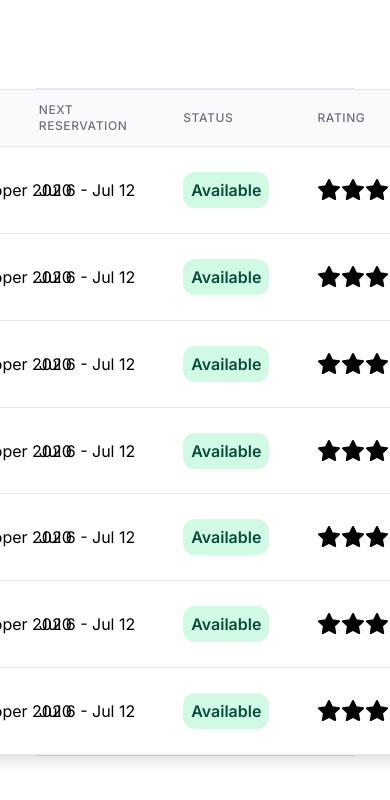
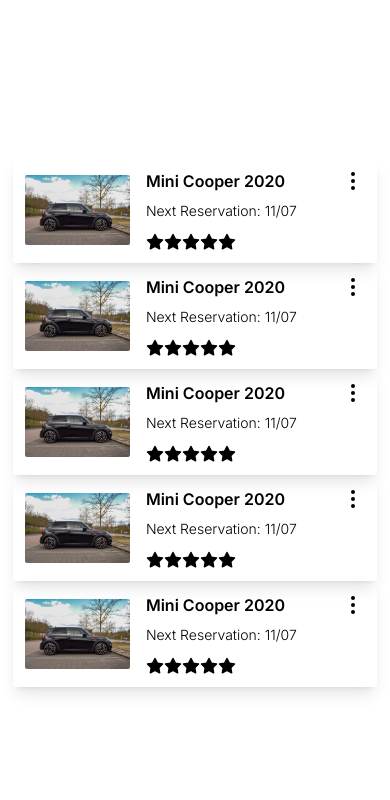
Before and after one commit to Savio-Anjos/Teste-JetSolucoesWeb, a Next.js app: page / in a window 390 px wide. Shown: the top 800 px of the page. Built offline with nearby package versions, Linux system fonts and the light colour scheme.

Commit message:
feat: :iphone: Configured responsiveness

```diff
--- a/src/app/components/table.tsx
+++ b/src/app/components/table.tsx
@@ -1,9 +1,184 @@
+"use client";
+
 import { MoreVertical, Star } from "lucide-react";
 import Image from "next/image";
 
 import cooper from "@/app/assets/mine-cooper.jpeg";
+import { useEffect, useState } from "react";
 
 export function Table() {
+  const [isDesktop, setIsDesktop] = useState<boolean>(true);
+
+  useEffect(() => {
+    const handleResize = () => {
+      setIsDesktop(window.innerWidth > 768);
+    };
+
+    window.addEventListener("resize", handleResize);
+
+    handleResize();
+
+    return () => {
+      window.removeEventListener("resize", handleResize);
+    };
+  });
+
+  if (!isDesktop) {
+    return (
+      <div className="block">
+        <section className=" flex justify-between p-3 flex-1  rounded-sm  shadow-lg">
+          <div className=" flex  items-center me-4">
+            <Image
+              className="rounded-sm  flex "
+              src={cooper}
+              alt="Mini Cooper"
+              height={100}
+            />
+          </div>
+          <div className="flex w-11/12 justify-between ">
+            <div className="flex flex-col ">
+              <h3 className="font-semibold mb-2 text-md">Mini Cooper 2020</h3>
+              <span className="mb-3 font-light text-sm">
+                Next Reservation: 11/07
+              </span>
+              <div className="flex">
+                <Star size={18} fill="" />
+                <Star size={18} fill="" />
+                <Star size={18} fill="" />
+                <Star size={18} fill="" />
+                <Star size={18} fill="" />
+              </div>
+            </div>
+
+            <div>
+              <MoreVertical />
+            </div>
+          </div>
+        </section>
+
+        <section className=" flex justify-between p-3 flex-1  rounded-sm  shadow-lg">
+          <div className=" flex  items-center me-4">
+            <Image
+              className="rounded-sm  flex "
+              src={cooper}
+              alt="Mini Cooper"
+              height={100}
+            />
+          </div>
+          <div className="flex w-11/12 justify-between ">
+            <div className="flex flex-col ">
+              <h3 className="font-semibold mb-2 text-md">Mini Cooper 2020</h3>
+              <span className="mb-3 font-light text-sm">
+                Next Reservation: 11/07
+              </span>
+              <div className="flex">
+                <Star size={18} fill="" />
+                <Star size={18} fill="" />
+                <Star size={18} fill="" />
+                <Star size={18} fill="" />
+                <Star size={18} fill="" />
+              </div>
+            </div>
+
+            <div>
+              <MoreVertical />
+            </div>
+          </div>
+        </section>
+
+        <section className=" flex justify-between p-3 flex-1  rounded-sm  shadow-lg">
+          <div className=" flex  items-center me-4">
+            <Image
+              className="rounded-sm  flex "
+              src={cooper}
+              alt="Mini Cooper"
+              height={100}
+            />
+          </div>
+          <div className="flex w-11/12 justify-between ">
+            <div className="flex flex-col ">
+              <h3 className="font-semibold mb-2 text-md">Mini Cooper 2020</h3>
+              <span className="mb-3 font-light text-sm">
+                Next Reservation: 11/07
+              </span>
+              <div className="flex">
+                <Star size={18} fill="" />
+                <Star size={18} fill="" />
+                <Star size={18} fill="" />
+                <Star size={18} fill="" />
+                <Star size={18} fill="" />
+              </div>
+            </div>
+
+            <div>
+              <MoreVertical />
+            </div>
+          </div>
+        </section>
+
+        <section className=" flex justify-between p-3 flex-1  rounded-sm  shadow-lg">
+          <div className=" flex  items-center me-4">
+            <Image
+              className="rounded-sm  flex "
+              src={cooper}
+              alt="Mini Cooper"
+              height={100}
+            />
+          </div>
+          <div className="flex w-11/12 justify-between ">
+            <div className="flex flex-col ">
+              <h3 className="font-semibold mb-2 text-md">Mini Cooper 2020</h3>
+              <span className="mb-3 font-light text-sm">
+                Next Reservation: 11/07
+              </span>
+              <div className="flex">
+                <Star size={18} fill="" />
+                <Star size={18} fill="" />
+                <Star size={18} fill="" />
+                <Star size={18} fill="" />
+                <Star size={18} fill="" />
+              </div>
+            </div>
+
+            <div>
+              <MoreVertical />
+            </div>
+          </div>
+        </section>
+
+        <section className=" flex justify-between p-3 flex-1  rounded-sm  shadow-lg">
+          <div className=" flex  items-center me-4">
+            <Image
+              className="rounded-sm  flex "
+              src={cooper}
+              alt="Mini Cooper"
+              height={100}
+            />
+          </div>
+          <div className="flex w-11/12 justify-between ">
+            <div className="flex flex-col ">
+              <h3 className="font-semibold mb-2 text-md">Mini Cooper 2020</h3>
+              <span className="mb-3 font-light text-sm">
+                Next Reservation: 11/07
+              </span>
+              <div className="flex">
+                <Star size={18} fill="" />
+                <Star size={18} fill="" />
+                <Star size={18} fill="" />
+                <Star size={18} fill="" />
+                <Star size={18} fill="" />
+              </div>
+            </div>
+
+            <div>
+              <MoreVertical />
+            </div>
+          </div>
+        </section>
+      </div>
+    );
+  }
+
   return (
     <table className="min-w-full divide-y divide-gray-200 shadow-lg border ">
       <thead className="bg-gray-50">
@@ -29,10 +204,10 @@
       <tbody className="bg-white divide-y divide-gray-200">
         <tr>
           <td className="px-6 py-4 whitespace-nowrap">
-            <div className=" flex items-center">
+            <div className=" flex items-center ">
               {" "}
               <Image
-                className="rounded-sm me-2"
+                className="rounded-sm me-2 hidden lg:flex"
                 src={cooper}
                 alt="Mini Cooper"
                 width={81}
@@ -41,7 +216,7 @@
               Mini Cooper 2020
             </div>
           </td>
-          <td className="px-6 py-4 whitespace-nowrap">Jul 6 - Jul 12</td>
+          <td className="px-6 py-4 whitespace-nowrap">11/07</td>
           <td className="px-6 py-4 whitespace-nowrap ">
             <span className="bg-emerald-100 p-2 text-emerald-900 font-semibold  rounded-xl">
               {" "}
@@ -51,11 +226,11 @@
           <td className="px-6 py-4 whitespace-nowrap">
             <div className="flex ">
               {" "}
-              <Star fill="" />
-              <Star fill="" />
-              <Star fill="" />
-              <Star fill="" />
-              <Star fill="" />
+              <Star size={20} fill="" />
+              <Star size={20} fill="" />
+              <Star size={20} fill="" />
+              <Star size={20} fill="" />
+              <Star size={20} fill="" />
             </div>
           </td>
           <td className="px-6 py-4 whitespace-nowrap">
@@ -68,7 +243,7 @@
             <div className=" flex items-center">
               {" "}
               <Image
-                className="rounded-sm me-2"
+                className="rounded-sm me-2 hidden lg:flex"
                 src={cooper}
                 alt="Mini Cooper"
                 width={81}
@@ -77,7 +252,7 @@
               Mini Cooper 2020
             </div>
           </td>
-          <td className="px-6 py-4 whitespace-nowrap">Jul 6 - Jul 12</td>
+          <td className="px-6 py-4 whitespace-nowrap">11/07</td>
           <td className="px-6 py-4 whitespace-nowrap ">
             <span className="bg-emerald-100 p-2 text-emerald-900 font-semibold  rounded-xl">
               {" "}
@@ -87,11 +262,11 @@
           <td className="px-6 py-4 whitespace-nowrap">
             <div className="flex ">
               {" "}
-              <Star fill="" />
-              <Star fill="" />
-              <Star fill="" />
-              <Star fill="" />
-              <Star fill="" />
+              <Star size={20} fill="" />
+              <Star size={20} fill="" />
+              <Star size={20} fill="" />
+              <Star size={20} fill="" />
+              <Star size={20} fill="" />
             </div>
           </td>
           <td className="px-6 py-4 whitespace-nowrap">
@@ -104,7 +279,7 @@
             <div className=" flex items-center">
               {" "}
               <Image
-                className="rounded-sm me-2"
+                className="rounded-sm me-2 hidden lg:flex"
                 src={cooper}
                 alt="Mini Cooper"
                 width={81}
@@ -113,7 +288,7 @@
               Mini Cooper 2020
             </div>
           </td>
-          <td className="px-6 py-4 whitespace-nowrap">Jul 6 - Jul 12</td>
+          <td className="px-6 py-4 whitespace-nowrap">11/07</td>
           <td className="px-6 py-4 whitespace-nowrap ">
             <span className="bg-emerald-100 p-2 text-emerald-900 font-semibold  rounded-xl">
               {" "}
@@ -123,11 +298,11 @@
           <td className="px-6 py-4 whitespace-nowrap">
             <div className="flex ">
               {" "}
-              <Star fill="" />
-              <Star fill="" />
-              <Star fill="" />
-              <Star fill="" />
-              <Star fill="" />
+              <Star size={20} fill="" />
+              <Star size={20} fill="" />
+              <Star size={20} fill="" />
+              <Star size={20} fill="" />
+              <Star size={20} fill="" />
             </div>
           </td>
           <td className="px-6 py-4 whitespace-nowrap">
@@ -140,7 +315,7 @@
             <div className=" flex items-center">
               {" "}
               <Image
-                className="rounded-sm me-2"
+                className="rounded-sm me-2 hidden lg:flex"
                 src={cooper}
                 alt="Mini Cooper"
                 width={81}
@@ -149,7 +324,7 @@
               Mini Cooper 2020
             </div>
           </td>
-          <td className="px-6 py-4 whitespace-nowrap">Jul 6 - Jul 12</td>
+          <td className="px-6 py-4 whitespace-nowrap">11/07</td>
           <td className="px-6 py-4 whitespace-nowrap ">
             <span className="bg-emerald-100 p-2 text-emerald-900 font-semibold  rounded-xl">
               {" "}
@@ -159,11 +334,11 @@
           <td className="px-6 py-4 whitespace-nowrap">
             <div className="flex ">
               {" "}
-              <Star fill="" />
-              <Star fill="" />
-              <Star fill="" />
-              <Star fill="" />
-              <Star fill="" />
+              <Star size={20} fill="" />
+              <Star size={20} fill="" />
+              <Star size={20} fill="" />
+              <Star size={20} fill="" />
+              <Star size={20} fill="" />
             </div>
           </td>
           <td className="px-6 py-4 whitespace-nowrap">
@@ -176,7 +351,7 @@
             <div className=" flex items-center">
               {" "}
               <Image
-                className="rounded-sm me-2"
+                className="rounded-sm me-2 hidden lg:flex"
                 src={cooper}
                 alt="Mini Cooper"
                 width={81}
@@ -185,7 +360,7 @@
               Mini Cooper 2020
             </div>
           </td>
-          <td className="px-6 py-4 whitespace-nowrap">Jul 6 - Jul 12</td>
+          <td className="px-6 py-4 whitespace-nowrap">11/07</td>
           <td className="px-6 py-4 whitespace-nowrap ">
             <span className="bg-emerald-100 p-2 text-emerald-900 font-semibold  rounded-xl">
               {" "}
@@ -195,11 +370,11 @@
           <td className="px-6 py-4 whitespace-nowrap">
             <div className="flex ">
               {" "}
-              <Star fill="" />
-              <Star fill="" />
-              <Star fill="" />
-              <Star fill="" />
-              <Star fill="" />
+              <Star size={20} fill="" />
+              <Star size={20} fill="" />
+              <Star size={20} fill="" />
+              <Star size={20} fill="" />
+              <Star size={20} fill="" />
             </div>
           </td>
           <td className="px-6 py-4 whitespace-nowrap">
@@ -212,7 +387,7 @@
             <div className=" flex items-center">
               {" "}
               <Image
-                className="rounded-sm me-2"
+                className="rounded-sm me-2 hidden lg:flex"
                 src={cooper}
                 alt="Mini Cooper"
                 width={81}
@@ -221,7 +396,7 @@
               Mini Cooper 2020
             </div>
           </td>
-          <td className="px-6 py-4 whitespace-nowrap">Jul 6 - Jul 12</td>
+          <td className="px-6 py-4 whitespace-nowrap">11/07</td>
           <td className="px-6 py-4 whitespace-nowrap ">
             <span className="bg-emerald-100 p-2 text-emerald-900 font-semibold  rounded-xl">
               {" "}
@@ -231,11 +406,11 @@
           <td className="px-6 py-4 whitespace-nowrap">
             <div className="flex ">
               {" "}
-              <Star fill="" />
-              <Star fill="" />
-              <Star fill="" />
-              <Star fill="" />
-              <Star fill="" />
+              <Star size={20} fill="" />
+              <Star size={20} fill="" />
+              <Star size={20} fill="" />
+              <Star size={20} fill="" />
+              <Star size={20} fill="" />
             </div>
           </td>
           <td className="px-6 py-4 whitespace-nowrap">
@@ -248,7 +423,7 @@
             <div className=" flex items-center">
               {" "}
               <Image
-                className="rounded-sm me-2"
+                className="rounded-sm me-2 hidden lg:flex"
                 src={cooper}
                 alt="Mini Cooper"
                 width={81}
@@ -257,7 +432,7 @@
               Mini Cooper 2020
             </div>
           </td>
-          <td className="px-6 py-4 whitespace-nowrap">Jul 6 - Jul 12</td>
+          <td className="px-6 py-4 whitespace-nowrap">11/07</td>
           <td className="px-6 py-4 whitespace-nowrap ">
             <span className="bg-emerald-100 p-2 text-emerald-900 font-semibold  rounded-xl">
               {" "}
@@ -267,11 +442,11 @@
           <td className="px-6 py-4 whitespace-nowrap">
             <div className="flex ">
               {" "}
-              <Star fill="" />
-              <Star fill="" />
-              <Star fill="" />
-              <Star fill="" />
-              <Star fill="" />
+              <Star size={20} fill="" />
+              <Star size={20} fill="" />
+              <Star size={20} fill="" />
+              <Star size={20} fill="" />
+              <Star size={20} fill="" />
             </div>
           </td>
           <td className="px-6 py-4 whitespace-nowrap">
--- a/src/app/page.tsx
+++ b/src/app/page.tsx
@@ -2,8 +2,8 @@
 
 export default function Home() {
   return (
-    <main className="min-h-screen flex justify-center items-center overflow-x-hidden p-9">
-      <section className="w-full flex justify-center border ">
+    <main className="min-h-screen flex justify-center items-center overflow-x-hidden p-2 sm:p-9">
+      <section className="w-full flex justify-center sm:border ">
         <Table />
       </section>
     </main>
```
